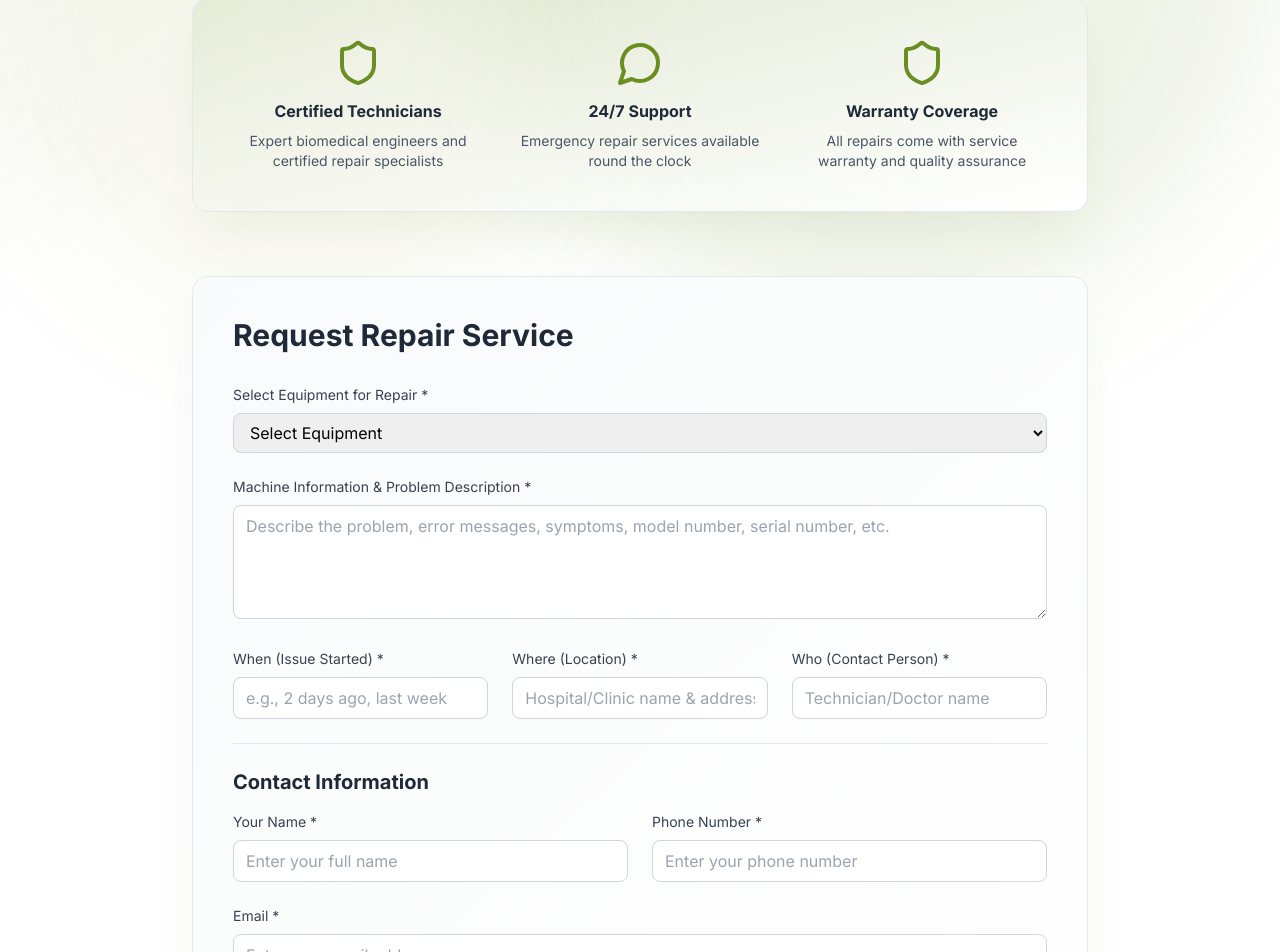
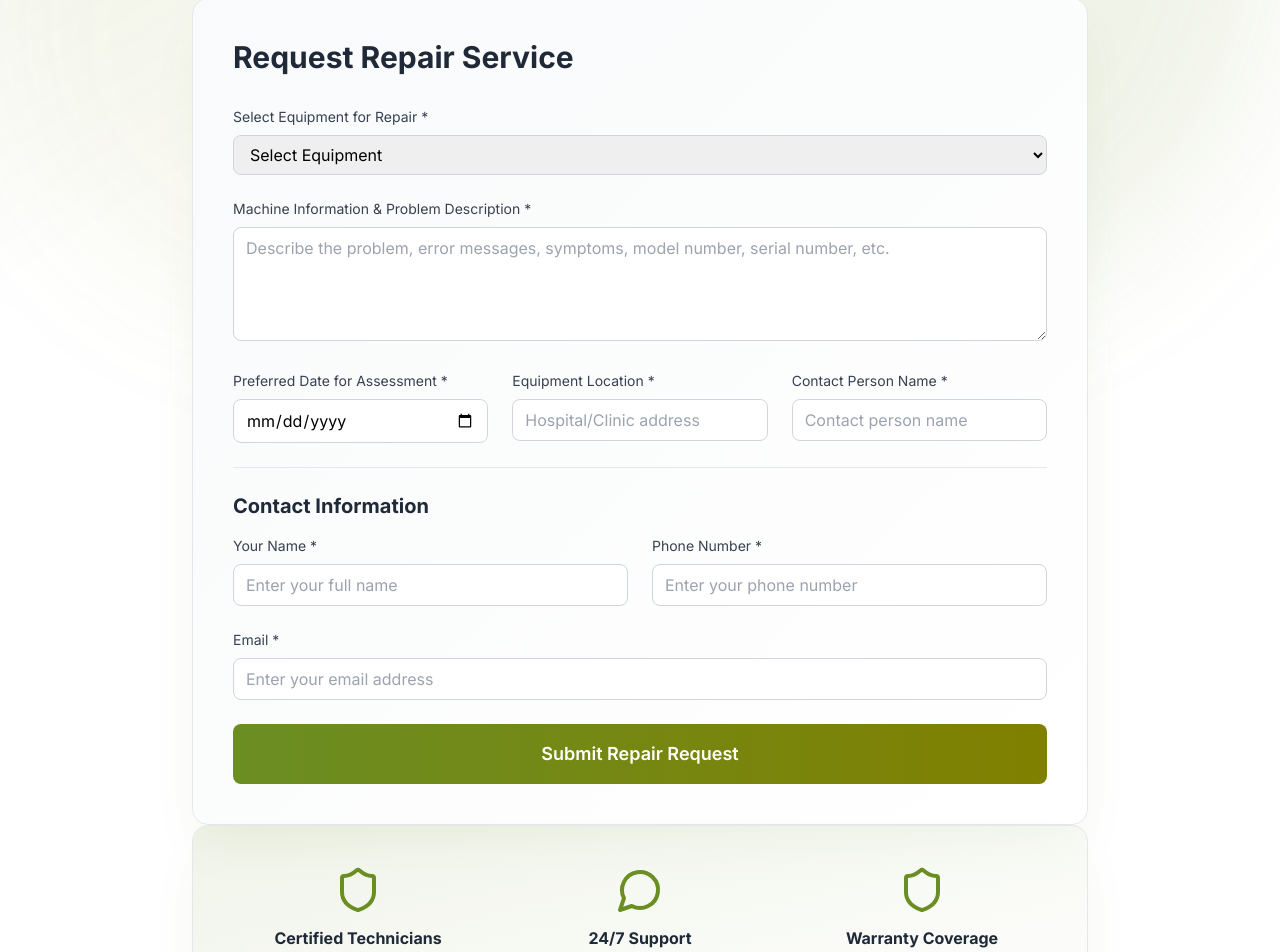
Before and after one commit to nikhilbhardwaj15/novuss-medtech-website, a React (Vite) app: page /repair-service in a window 1280 px wide. Shown: the part 473-1425 px from the top of the page. Built offline with nearby package versions, Linux system fonts and the light colour scheme.

Commit message:
Fixed RepairService page - updated field labels and moved features section below form

```diff
--- a/src/pages/RepairService.tsx
+++ b/src/pages/RepairService.tsx
@@ -118,25 +118,7 @@ export default function RepairService() {
             </p>
           </div>
 
-          <div className="bg-gradient-to-br from-[#6B8E23]/10 to-white p-10 rounded-2xl border border-gray-200 mb-16 shadow-2xl shadow-[#6B8E23]/10 hover:shadow-[#6B8E23]/20 transition-all">
-            <div className="grid md:grid-cols-3 gap-8 text-center">
-              <div>
-                <Shield className="w-12 h-12 text-[#6B8E23] mx-auto mb-3" />
-                <h3 className="font-bold text-gray-800 mb-2">Certified Technicians</h3>
-                <p className="text-gray-600 text-sm">Expert biomedical engineers and certified repair specialists</p>
-              </div>
-              <div>
-                <MessageCircle className="w-12 h-12 text-[#6B8E23] mx-auto mb-3" />
-                <h3 className="font-bold text-gray-800 mb-2">24/7 Support</h3>
-                <p className="text-gray-600 text-sm">Emergency repair services available round the clock</p>
-              </div>
-              <div>
-                <Shield className="w-12 h-12 text-[#6B8E23] mx-auto mb-3" />
-                <h3 className="font-bold text-gray-800 mb-2">Warranty Coverage</h3>
-                <p className="text-gray-600 text-sm">All repairs come with service warranty and quality assurance</p>
-              </div>
-            </div>
-          </div>
+
 
           <div className="bg-gradient-to-br from-gray-50 to-white border border-gray-200 rounded-2xl p-10 shadow-2xl shadow-[#6B8E23]/10 hover:shadow-[#6B8E23]/20 transition-all">
             <h2 className="text-3xl font-bold text-gray-800 mb-8">Request Repair Service</h2>
@@ -193,21 +175,20 @@ export default function RepairService() {
               <div className="grid md:grid-cols-3 gap-6">
                 <div>
                   <label className="block text-sm font-medium text-gray-700 mb-2">
-                    When (Issue Started) *
+                    Preferred Date for Assessment *
                   </label>
                   <input
-                    type="text"
+                    type="date"
                     required
                     value={formData.when}
                     onChange={(e) => setFormData(prev => ({ ...prev, when: e.target.value }))}
                     className="w-full px-3 py-2 border border-gray-300 rounded-lg focus:ring-2 focus:ring-[#6B8E23] focus:border-transparent"
-                    placeholder="e.g., 2 days ago, last week"
                   />
                 </div>
 
                 <div>
                   <label className="block text-sm font-medium text-gray-700 mb-2">
-                    Where (Location) *
+                    Equipment Location *
                   </label>
                   <input
                     type="text"
@@ -215,13 +196,13 @@ export default function RepairService() {
                     value={formData.where}
                     onChange={(e) => setFormData(prev => ({ ...prev, where: e.target.value }))}
                     className="w-full px-3 py-2 border border-gray-300 rounded-lg focus:ring-2 focus:ring-[#6B8E23] focus:border-transparent"
-                    placeholder="Hospital/Clinic name & address"
+                    placeholder="Hospital/Clinic address"
                   />
                 </div>
 
                 <div>
                   <label className="block text-sm font-medium text-gray-700 mb-2">
-                    Who (Contact Person) *
+                    Contact Person Name *
                   </label>
                   <input
                     type="text"
@@ -229,7 +210,7 @@ export default function RepairService() {
                     value={formData.who}
                     onChange={(e) => setFormData(prev => ({ ...prev, who: e.target.value }))}
                     className="w-full px-3 py-2 border border-gray-300 rounded-lg focus:ring-2 focus:ring-[#6B8E23] focus:border-transparent"
-                    placeholder="Technician/Doctor name"
+                    placeholder="Contact person name"
                   />
                 </div>
               </div>
@@ -290,6 +271,26 @@ export default function RepairService() {
             </form>
           </div>
 
+          <div className="bg-gradient-to-br from-[#6B8E23]/10 to-white p-10 rounded-2xl border border-gray-200 mb-12 shadow-2xl shadow-[#6B8E23]/10 hover:shadow-[#6B8E23]/20 transition-all">
+            <div className="grid md:grid-cols-3 gap-8 text-center">
+              <div>
+                <Shield className="w-12 h-12 text-[#6B8E23] mx-auto mb-3" />
+                <h3 className="font-bold text-gray-800 mb-2">Certified Technicians</h3>
+                <p className="text-gray-600 text-sm">Expert biomedical engineers and certified repair specialists</p>
+              </div>
+              <div>
+                <MessageCircle className="w-12 h-12 text-[#6B8E23] mx-auto mb-3" />
+                <h3 className="font-bold text-gray-800 mb-2">24/7 Support</h3>
+                <p className="text-gray-600 text-sm">Emergency repair services available round the clock</p>
+              </div>
+              <div>
+                <Shield className="w-12 h-12 text-[#6B8E23] mx-auto mb-3" />
+                <h3 className="font-bold text-gray-800 mb-2">Warranty Coverage</h3>
+                <p className="text-gray-600 text-sm">All repairs come with service warranty and quality assurance</p>
+              </div>
+            </div>
+          </div>
+
           <div className="mt-12 bg-gradient-to-r from-green-500 to-green-600 text-white p-8 rounded-2xl text-center">
             <h2 className="text-2xl font-bold mb-4">Need Emergency Repair?</h2>
             <p className="mb-4">For urgent repairs, contact us directly on WhatsApp</p>
```
